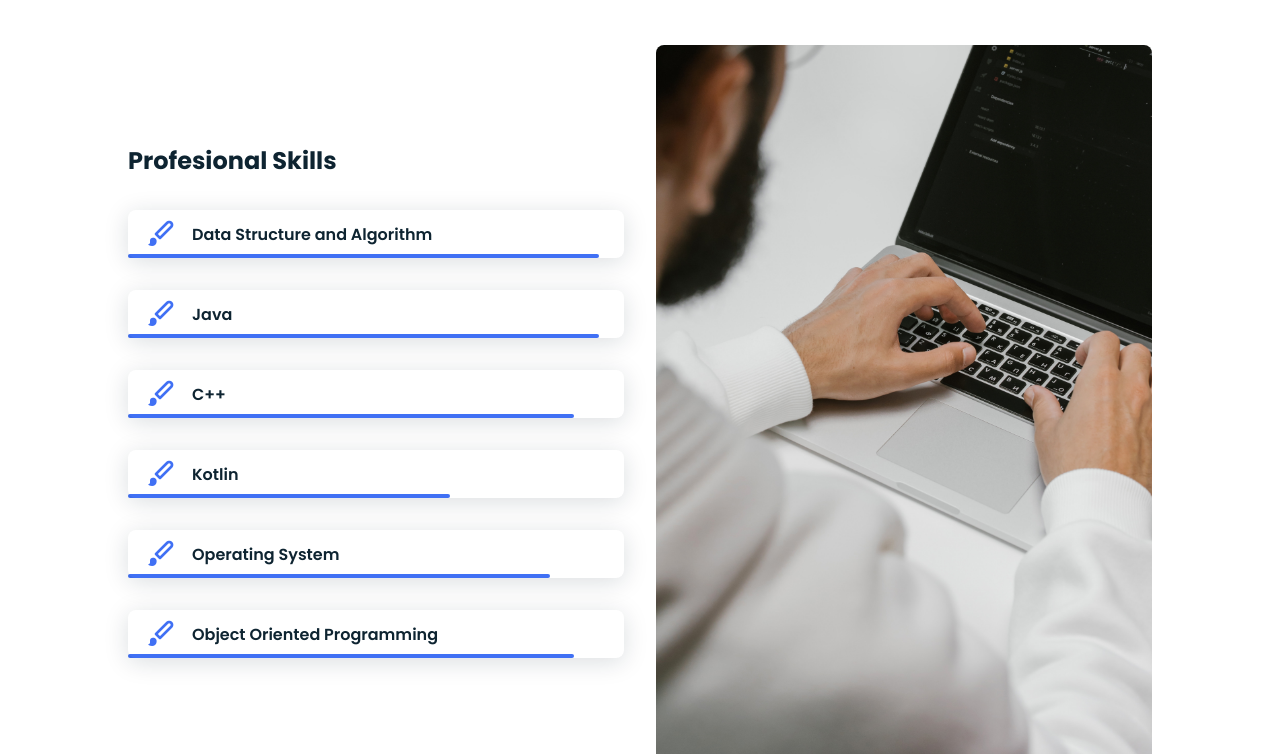
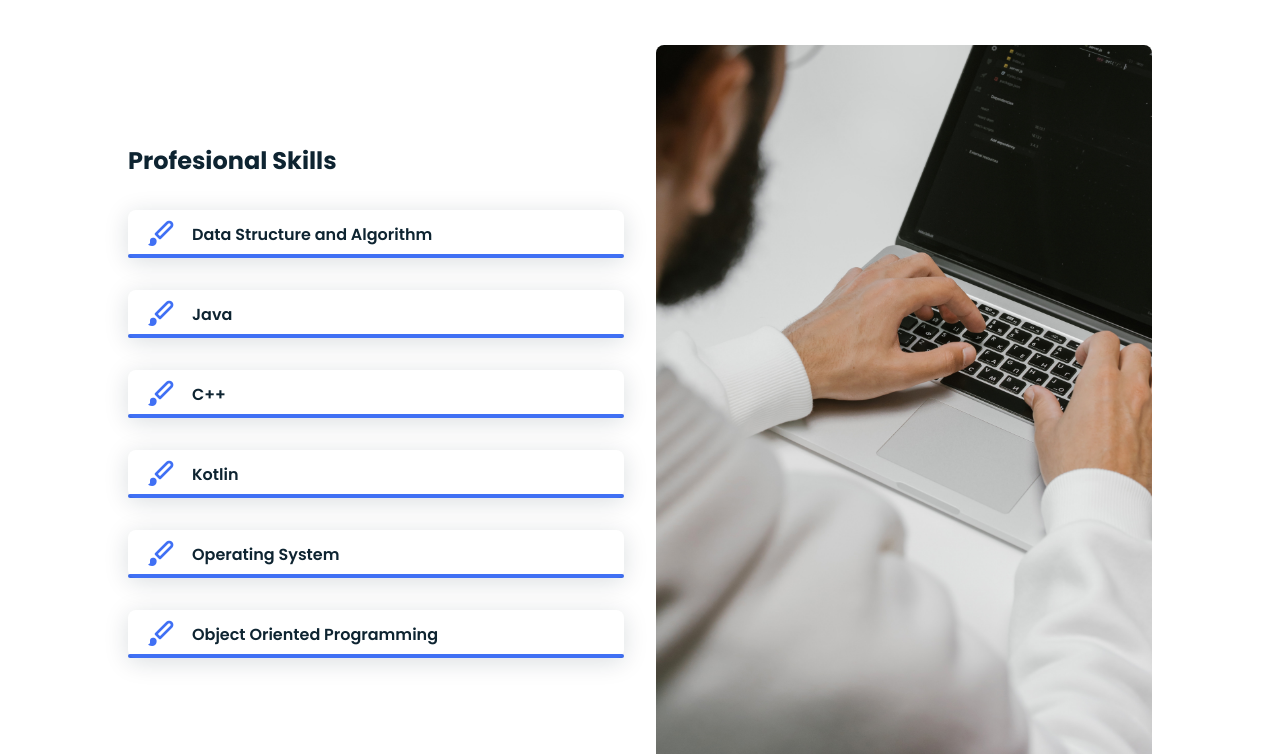
Before and after one commit to Amanshakya-code/Amanshakya-code.github.io, a plain HTML site: page index.html in a window 1280 px wide. Shown: the part 2388-3142 px from the top of the page. Drawn offline with nearby package versions, Linux system fonts and the light colour scheme.

Commit message:
Update styles.css

```diff
--- a/assets/css/styles.css
+++ b/assets/css/styles.css
@@ -323,28 +323,28 @@ img{
   z-index: var(--z-back);
 }
 .skills__os{
-  width: 85%;
+  width: 100%;
 }
 .skills__cpp{
-  width: 90%;
+  width: 100%;
 }
 .skills__kotlin{
-  width: 65%;
+  width: 100%;
 }
 .skills__java{
-  width: 95%;
+  width: 100%;
 }
 .skills__dbms{
-  width: 80%;
+  width: 100%;
 }
 .skills__oops{
-  width: 90%;
+  width: 100%;
 }
 .skills__dsa{
-  width: 95%;
+  width: 100%;
 }
 .skills__cn{
-  width: 86%;
+  width: 100%;
 }
 .skills__img{
   border-radius: .5rem;
```
